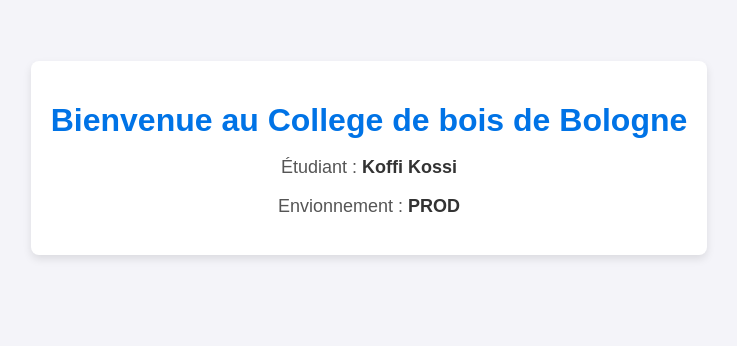
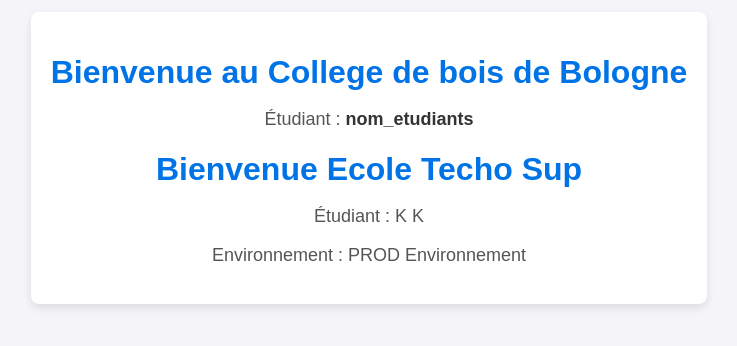
Before and after one commit to s-kossi/TP4, a plain HTML site: page index.html in a window 1280 px wide. Shown: the part 242-588 px from the top of the page, without its empty margins (271-1008 px from the left). Drawn offline with Linux system fonts and the light colour scheme.

Commit message:
Ajout des fichiers

```diff
--- a/index.html
+++ b/index.html
@@ -9,8 +9,10 @@
 <body>
     <div class="container">
         <h1>Bienvenue au College de bois de Bologne</h1>
-        <p>Étudiant : <span id="nom_etudiant">Koffi Kossi</span></p>
-        <p>Envionnement : <span id="nom_etudiant">PROD</span></p>
+        <p>Étudiant : <span id="nom_etudiant">nom_etudiants</span></p>
+        <h1>Bienvenue Ecole Techo Sup</h1>
+        <p>Étudiant : K K </p>
+        <p>Environnement : PROD Environnement</p>
     </div>
 </body>
 </html>
--- a/style.css
+++ b/style.css
@@ -18,10 +18,12 @@ body {
     border-radius: 8px;
     box-shadow: 0px 4px 8px rgba(0, 0, 0, 0.1);
 }
+
 h1 {
     color: #0073e6;
     margin-bottom: 10px;
 }
+
 p {
     font-size: 18px;
     color: #555;
```
Also changed, not shown: 6 other files.
